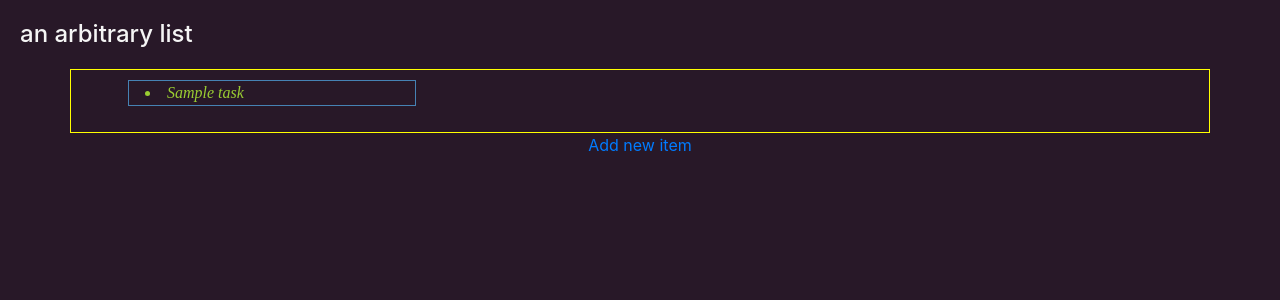
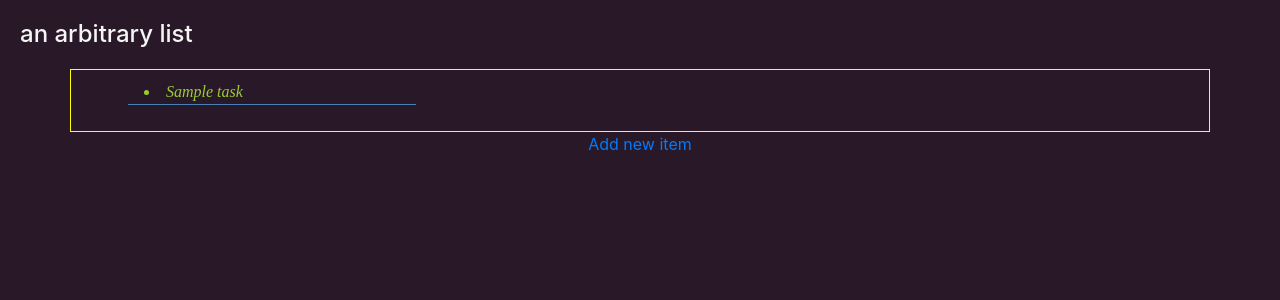
Before and after one commit to phryszlo/cs50, a Django app: template lecture3/tasks/templates/tasks/index.html in a window 1280 px wide. Shown: the top 300 px of the page. Run offline with Django 3.2, Linux system fonts and the light colour scheme; the template is opened without the code that fills it: most values are stand-ins (such as "Sample title", 1, 10 or a date in 2020); some libraries are stand-ins or nearby versions.

Commit message:
li border-bottom only

```diff
--- a/lecture3/tasks/static/tasks/styles.css
+++ b/lecture3/tasks/static/tasks/styles.css
@@ -13,7 +13,7 @@
 
   list-style-position: inside;
   padding-left: 1em;
-  border: 1px solid steelblue;
+  border-bottom: 1px solid steelblue;
   width: 18em;
 }
 
```
